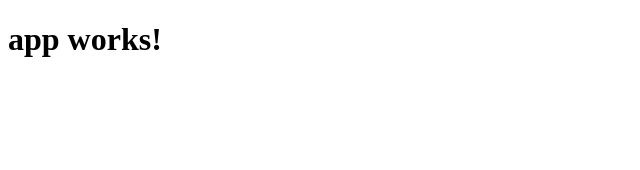
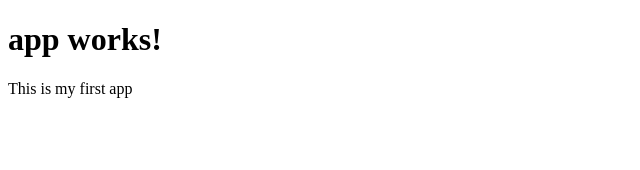
Before and after one commit to tankip/release, an Angular app: page / in a window 1280 px wide. Shown: the top 170 px of the page, without its empty margins (0-640 px from the left). Built offline with nearby package versions, Linux system fonts and the light colour scheme.

Commit message:
Added paragraph one

```diff
--- a/src/app/app.component.html
+++ b/src/app/app.component.html
@@ -1,3 +1,4 @@
 <h1>
   {{title}}
 </h1>
+<p>This is my first app</p>
```
